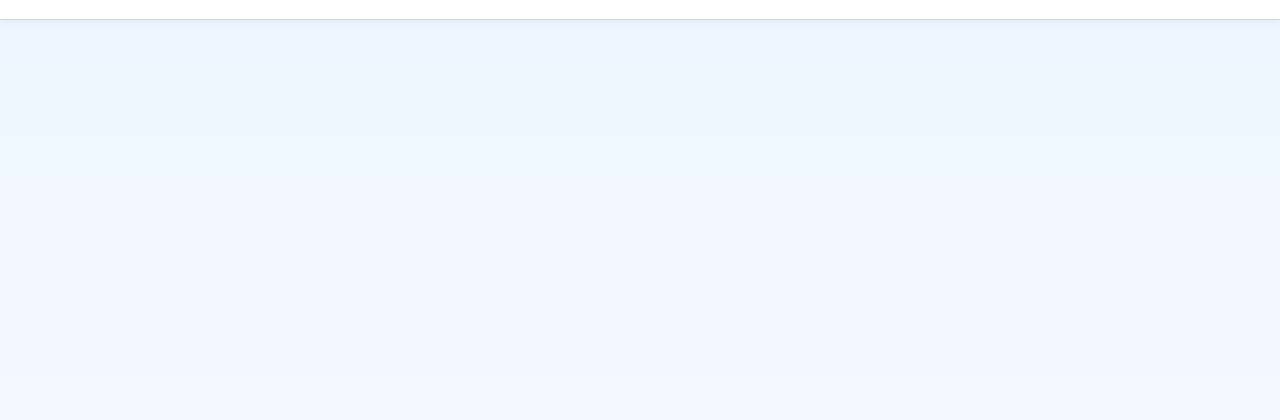
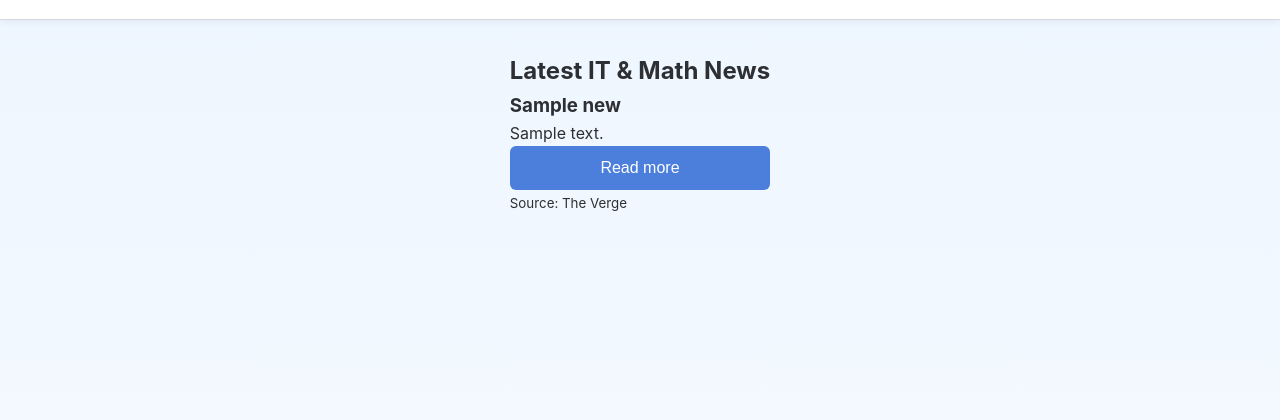
Before and after one commit to mzsl03/private-teacher-site, a Django app: template core_site/homework_org_site/templates/index.html in a window 1280 px wide. Shown: the top 420 px of the page. Run offline with Django 5.2, Linux system fonts and the light colour scheme; the template is opened without the code that fills it: most values are stand-ins (such as "Sample title", 1, 10 or a date in 2020).

Commit message:
feat: news apear on index feed

```diff
--- a/core_site/homework_org_site/templates/index.html
+++ b/core_site/homework_org_site/templates/index.html
@@ -1 +1,27 @@
 {% extends 'layout.html' %}
+{% load static %}
+
+{% block extra_css %}
+    <link rel="stylesheet" href="{% static 'css/index.css' %}">
+{% endblock %}
+
+{% block content %}
+    <div class="news-container">
+        <h2 class="news-title">Latest IT & Math News</h2>
+
+        <div class="news-grid">
+            {% for title, link, content in news %}
+                <div class="news-card">
+                    <h3 class="news-item-title">{{ title }}</h3>
+                    <p class="news-item-summary">{{ content|truncatewords:30 }}</p>
+                    <a href="{{ link }}" class="news-item-link" target="_blank"><button class="btn">Read more</button></a>
+                </div>
+            {% empty %}
+                <p class="no-news">No news available right now.</p>
+            {% endfor %}
+            <div class="news-source">
+                <small>Source: The Verge</small>
+            </div>
+        </div>
+    </div>
+{% endblock %}
```
